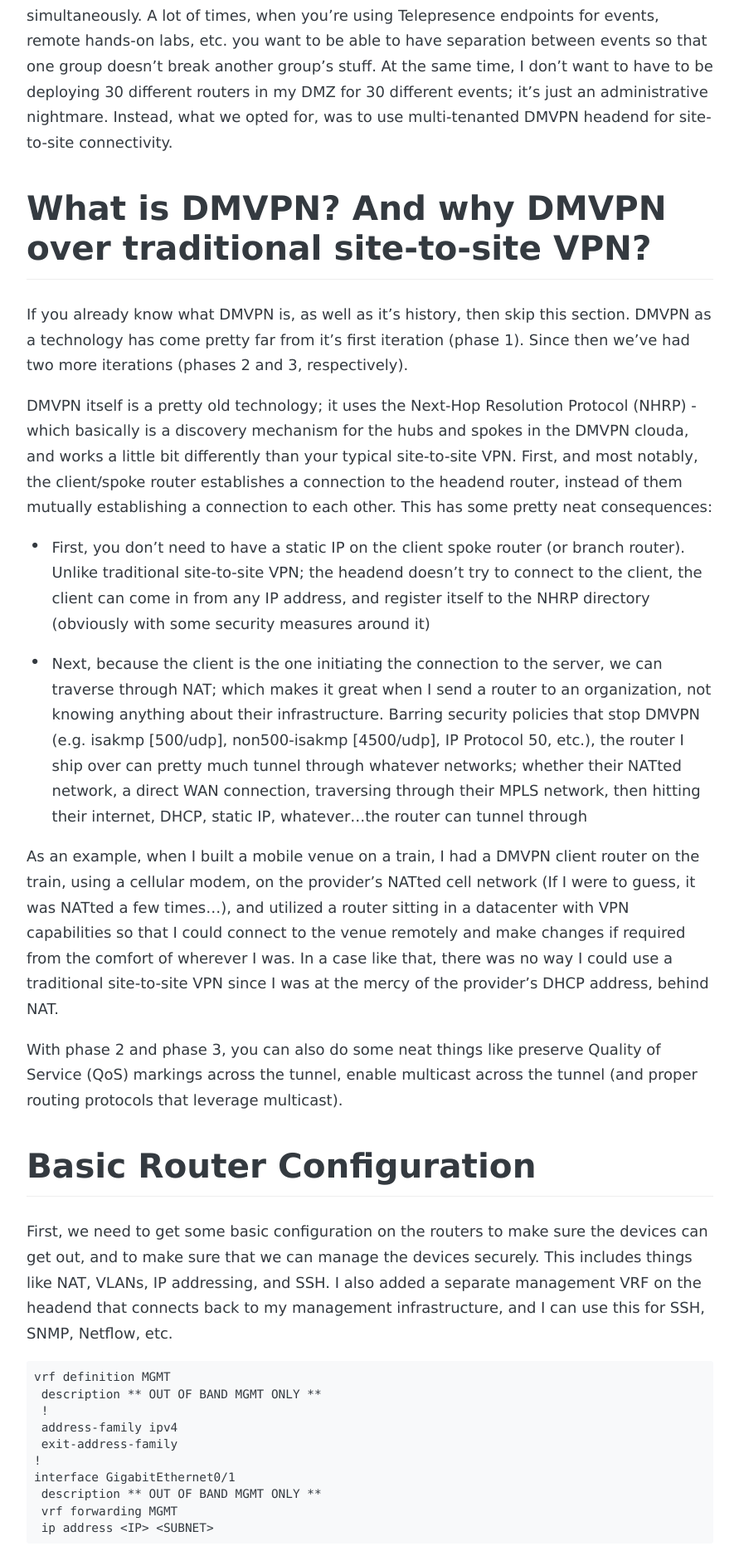
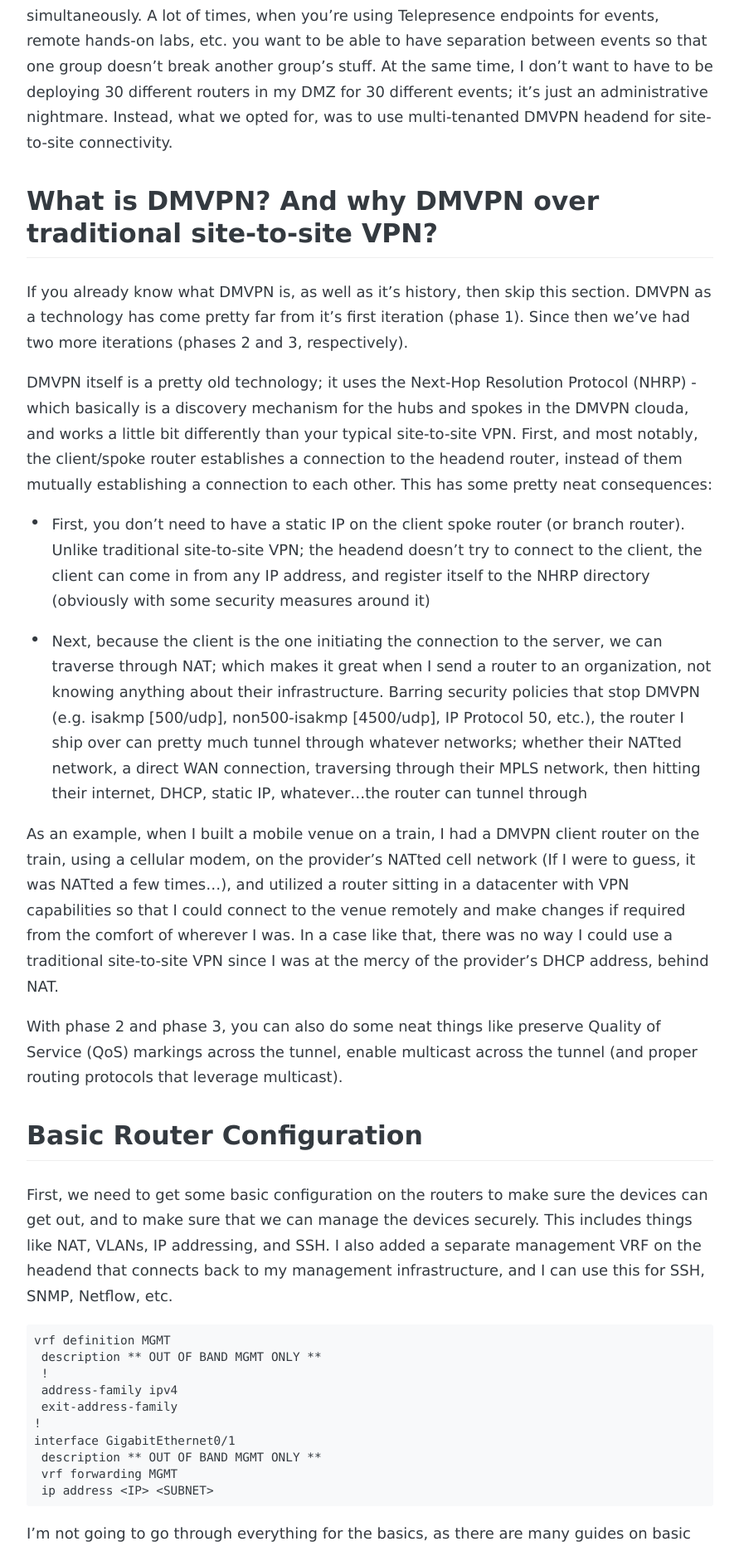
Before and after one commit to rkaramandi/rkaramandi.github.io, a Jekyll site: the page built from _posts/2017-08-04-building-a-scalable-multinant-phase3-dmvpn-headend.md, in a window 1280 px wide. Shown: the part 349-2218 px from the top of the page at 83% size, without its empty margins (194-1085 px from the left). Built offline with Jekyll 4.4.1, drawn with Linux system fonts in a browser that asks for light colours; some web fonts are replaced.

Commit message:
More Fixes

````diff
--- a/_posts/2017-08-04-building-a-scalable-multinant-phase3-dmvpn-headend.md
+++ b/_posts/2017-08-04-building-a-scalable-multinant-phase3-dmvpn-headend.md
@@ -9,8 +9,7 @@ share: true
 ---
 For whatever reason, I end up supporting technology for a lot of events, some simultaneously. A lot of times, when you’re using Telepresence endpoints for events, remote hands-on labs, etc. you want to be able to have separation between events so that one group doesn’t break another group’s stuff. At the same time, I don’t want to have to be deploying 30 different routers in my DMZ for 30 different events; it’s just an administrative nightmare. Instead, what we opted for, was to use multi-tenanted DMVPN headend for site-to-site connectivity.
 
-What is DMVPN? And why DMVPN over traditional site-to-site VPN?
-===============================================================
+## What is DMVPN? And why DMVPN over traditional site-to-site VPN?
 
 If you already know what DMVPN is, as well as it’s history,  then skip this section. DMVPN as a technology has come pretty far from it’s first iteration (phase 1). Since then we’ve had two more iterations (phases 2 and 3, respectively).
 
@@ -23,8 +22,7 @@ As an example, when I built a mobile venue on a train, I had a DMVPN client rout
 
 With phase 2 and phase 3, you can also do some neat things like preserve Quality of Service (QoS) markings across the tunnel, enable multicast across the tunnel (and proper routing protocols that leverage multicast).
 
-Basic Router Configuration
-==========================
+## Basic Router Configuration
 
 First, we need to get some basic configuration on the routers to make sure the devices can get out, and to make sure that we can manage the devices securely. This includes things like NAT, VLANs, IP addressing, and SSH. I also added a separate management VRF on the headend that connects back to my management infrastructure, and I can use this for SSH, SNMP, Netflow, etc.
 
@@ -43,8 +41,7 @@ interface GigabitEthernet0/1
 
 I’m not going to go through everything for the basics, as there are many guides on basic router setup and hardening. I will say though, I typically find the Cisco CLI Analyzer tool  quite useful for finding if I missed something up from a router-hardening perspective, and for general troubleshooting. You can find it at [http://cway.cisco.com/go/sa](http://cway.cisco.com/go/sa).
 
-VRF and FVRF
-============
+## VRF and FVRF
 
 As part of our security posture, and isolation requirements, we decided it would be best if we implemented a Front Door VRF (FVRF), as well as multiple VRF’s to separate the clients. This way, if there’s a provider that has any issues, etc., our routes don’t necessarily get leaked out, and vice versa . This also helps to protect our internal networks in the event that someone on the untrusted WAN accidentally stumbles their way onto our routing tables! The idea of a FVRF is that it acts as a front door and stops unwanted routes, etc. from getting fat-fingered in. That VRF only contains the default-route out, and any routing required for the ISP. Note that the only interface in the FVRF is the outside interface. The tunnel interfaces, and any other interfaces will be configured on separate VRF’s and the default routes will be leaked out to point to the FVRF. FVRF’s are also great when you have multiple outbound interfaces. You isolate the different WAN links (whether Internet, MPLS, LTE, etc), and ensure that tunnel interfaces, etc. use the right outbound interfaces without creating route recursion issues.
 
@@ -81,8 +77,7 @@ interface GigabitEthernet0/0
  ip address x.x.x.x x.x.x.x !If you already had an IP address configured, don’t forget to re-add it!
 ```
 
-Client Router:
---------------
+### Client Router:
 
 ```
 vrf definition VRF-FRONT
@@ -110,8 +105,7 @@ ip route vrf VRF-FRONT 0.0.0.0 0.0.0.0 x.x.x.x
 
 If you noticed, we created the Tenant-1 VRF as well above on the hub router. When we create the virtual tunnel interface (VTI) on the hub later, we have to make sure that we define the FVRF in the VTI so that the traffic is able to get out and respond to the client router and form the tunnel. We do this by adding the tunnel vrf VRF-FRONT command in the VTI configuration.
 
-Zone-Based Firewall
-===================
+## Zone-Based Firewall
 
 Since our network traffic requirements were relatively light, and these routers are short-term devices, we decided to consolidate our deployment and run our stateful firewalling using the ISR’s built-in Zone-Based Firewall (ZBFW) capabilities. If this were a permanent installation with heavy traffic requirements, it would make more sense to deploy a dedicated next-generation firewall (NGFW) along side our routers. But since our goal is to deploy these routers and networks quickly, the ISR ZBFW works wonderfully.
 
@@ -245,8 +239,7 @@ zone-pair security ZONE-OUTSIDE-TO-SELF source OUTSIDE destination self
 
 And there it is! Zone-based firewall done! As a note – this config is from my client router, but I used it on the headend  router as well, but with different zones (i.e. Tenant-1, Tenant-2, etc. instead of Inside). One thing I learnt while doing this is that zones must be in the same VRF (i.e. you can’t have one INSIDE zone for all your tenants; you need separate ones between VRF’s…which is probably for the best anyways)
 
-Phase 3 DMVPN
-=============
+## Phase 3 DMVPN
 
 As I previously mentioned, DMVPN as a technology has come a long way. In phase-1, the communication was very basic, where there really wasn’t much in the way of spoke-to-spoke communication. Though spokes could discover themselves dynamically, the path was persistent through the hub. In other words, all traffic flowed through the hub. With phase-2 came the ability to dynamically build spoke-to-spoke tunnels, where the hub basically just acted as a directory to point to other spokes, if the spoke needed to send information to another spoke. With phase-2 also introduced tiered-hubs, where you can have spokes, regional hubs where the spokes connect, and global hubs that connect the regional hubs. In phase-2, moving traffic between the hubs flowed through the global hub (similar to how phase-1 worked), but phase-3 introduces spoke-to-spoke communication even between spokes separated by different regional hubs.
 
@@ -318,8 +311,7 @@ interface Tunnel0
 ```
 And that should be it!
 
-Securing the tunnel
-===================
+## Securing the tunnel
 
 This is the part I dread the most.
 
@@ -373,8 +365,7 @@ Doing this on all the routers gets us security and privacy on our DMVPN tunnels.
 
 **Note:** Even though we’re not using IKEv1, it’s a good idea to turn off aggressive-mode key-exchange that’s used with IKEv1 by using the command: `crypto isakmp aggressive-mode disable` as aggressive mode is pretty insecure. It was created to make the negotiation more streamlined, but instead ends up being worse-off from a security-posture perspective, as it can be exploited.
 
-Routing
-=======
+## Routing
 
 The routing for this would be similar to how you would normally use routing, we just added the interfaces that we wanted to advertise and added the networks we needed to add. I decided to use named-EIGRP, since I found it a little more structured and more logical when working with VRF’s. A lot of people use BGP between WAN links, which is great. We just didn’t for this since we aren’t doing anything special with it.
 
@@ -423,8 +414,7 @@ router eigrp EIGRP-TENANT1
  exit-address-family
 ```
 
-Conclusion
-==========
+## Conclusion
 
 All of what we’ve done here is actually as per the IWAN design guide.  If you do this utilizing multiple WAN (Internet, Cell, MPLS) links, that’s technically a proper IWAN design. Some elements that are missing between this and the IWAN CVD are: Direct Internet Access, Performance Routing (PfR), and Policy-based Routing (PBR). I grabbed some stuff on here from the IWAN book, which I think is a great resource, and explains this stuff in pretty in-depth detail. You can find it on on [Amazon](https://www.amazon.ca/Cisco-Intelligent-IWAN-Brad-Edgeworth/dp/1587144638).
 
````
Also changed, not shown: other parts of _posts/2017-08-04-building-a-scalable-multinant-phase3-dmvpn-headend.md (+1 -2 lines).
